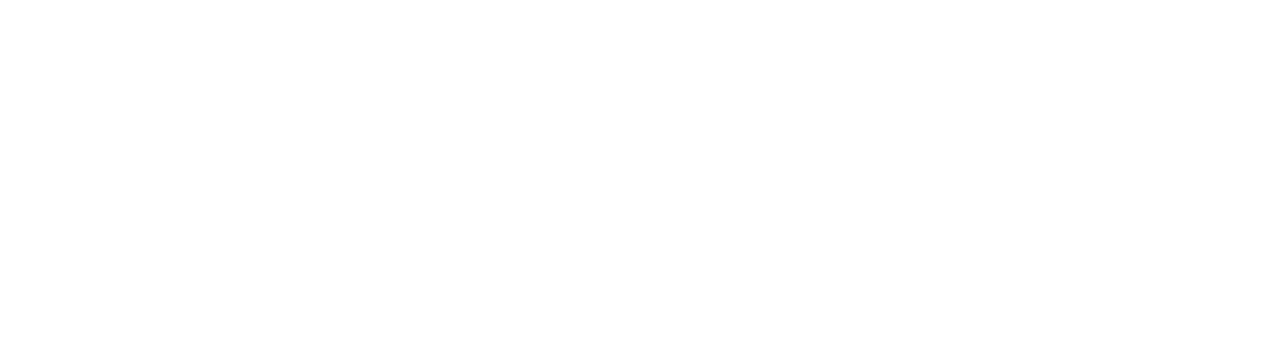
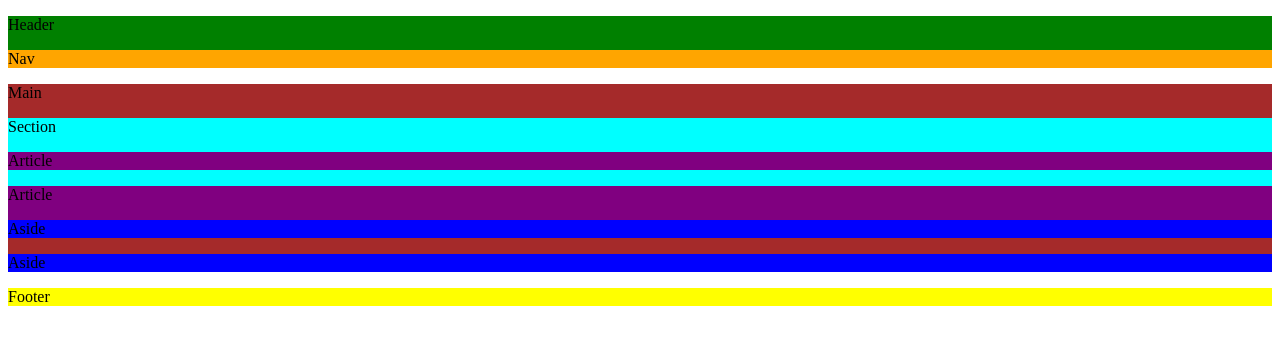
Before and after one commit to CEEMTI-BG-prof-Melissa/aula-05-manu-e-ana, a plain HTML site: page index.html in a window 1280 px wide. Drawn offline with Linux system fonts and the light colour scheme.

Commit message:
Update index.html

```diff
--- a/index.html
+++ b/index.html
@@ -7,19 +7,22 @@
   </head>
   <body>
     <header>
-    <nav>
-    </nav>
+      <p> Header </p>
+      <nav>
+        <p> Nav </p>
+      </nav>
     </header>
-    <main>
-      <section>
-        <article> </article>
-        <article>
+    <main> <p> Main </p>
+      <section> <p> Section </p>
+        <article> <p> Article </p> </article>
+        <article> <p> Article </p>
           <aside>
+            <p> Aside </p>
           </aside>
         </article>
       </section>
-      <aside> </aside>
+      <aside> <p> Aside </p> </aside>
     </main>
-    <footer> </footer>
+    <footer> <p> Footer </p> </footer>
   </body>
 </html>
```
